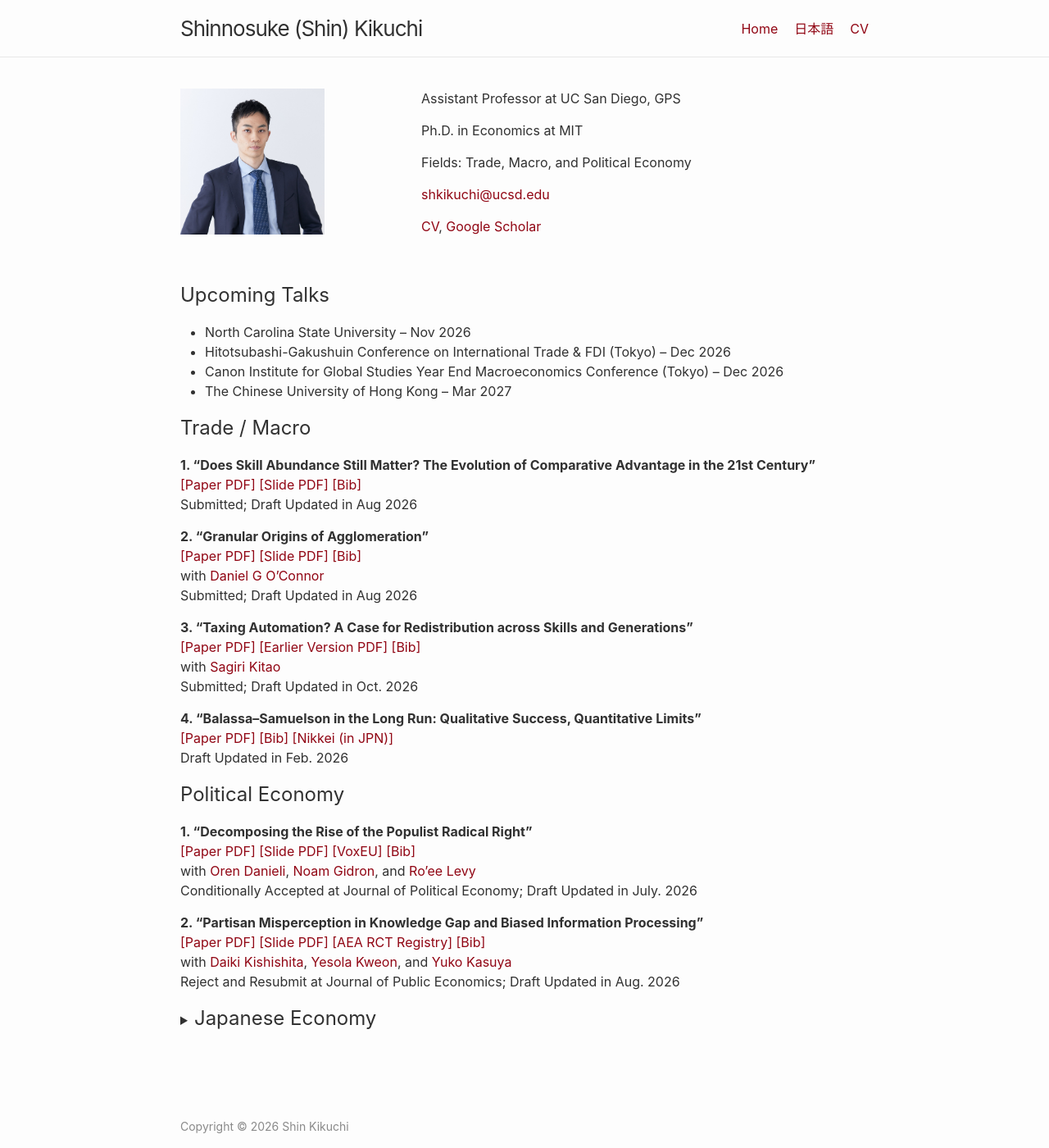
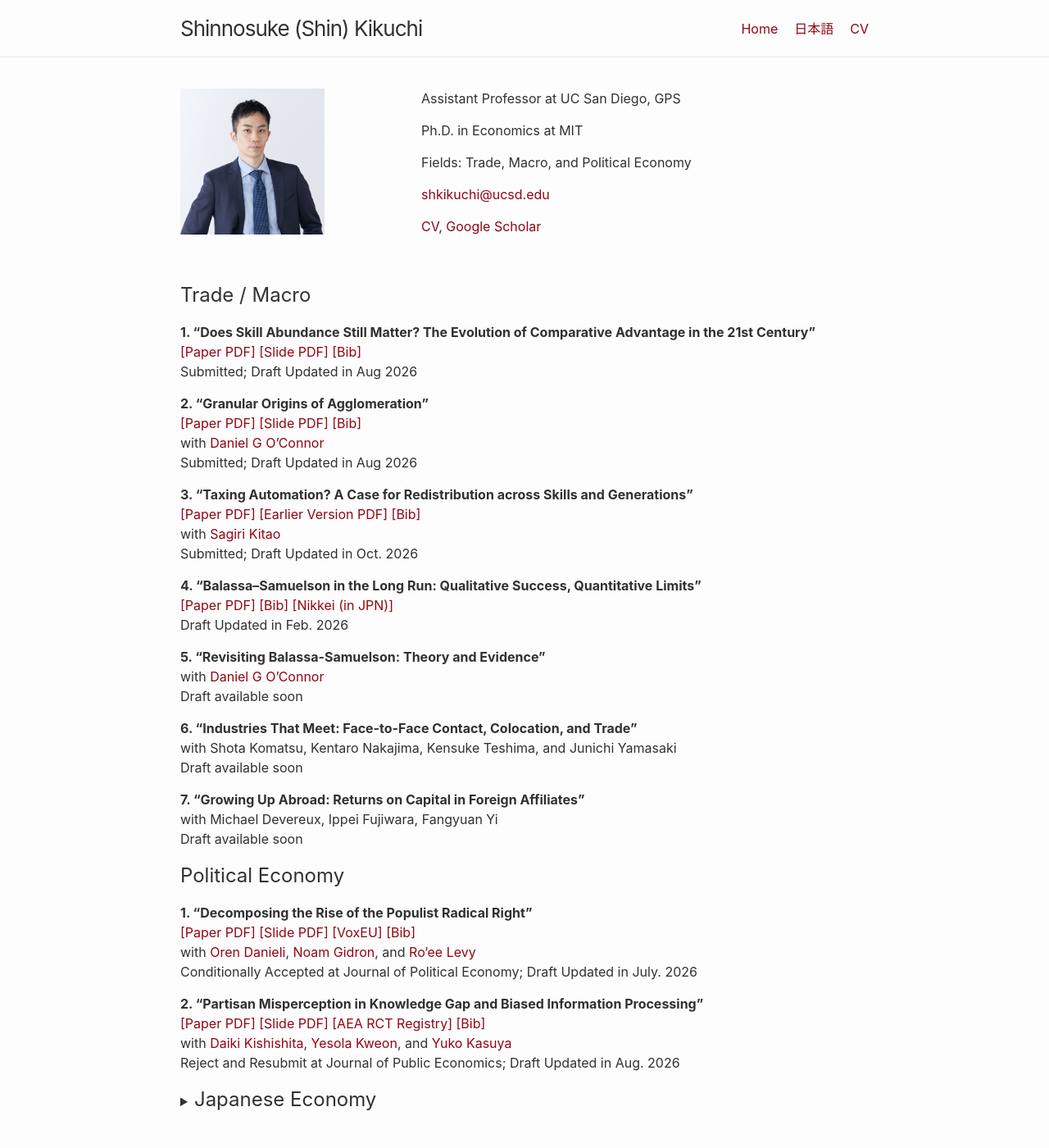
Before and after one commit to shinnkikuchi/shinnkikuchi.github.io, a Jekyll site: the page built from index.md, in a window 1280 px wide and 1400 px high. Shown: the whole window at 82% size. Built offline with Jekyll 4.4.1, drawn with Linux system fonts in a browser that asks for light colours.

Commit message:
Update index.md

```diff
--- a/index.md
+++ b/index.md
@@ -7,12 +7,7 @@
 ---
 <br>
 
-## Upcoming Talks
 
-- North Carolina State University – Nov 2026
-- Hitotsubashi-Gakushuin Conference on International Trade & FDI (Tokyo) – Dec 2026
-- Canon Institute for Global Studies  Year End Macroeconomics Conference (Tokyo) – Dec 2026
-- The Chinese University of Hong Kong – Mar 2027
 
 ## Trade / Macro
 
@@ -54,6 +49,28 @@
  <a href="https://www.nikkei.com/article/DGXZQOCD046LV0U6A300C2000000/" target="_blank">[Nikkei (in JPN)]</a>
 <br>
 Draft Updated in Feb. 2026
+<br>
+
+**5. "Revisiting Balassa-Samuelson: Theory and Evidence"**
+<br>
+with  <a href="https://www.danielgoconnor.com" target="_blank">Daniel G O'Connor</a>
+<br>
+Draft available soon
+<br>
+
+
+**6. "Industries That Meet: Face-to-Face Contact, Colocation, and Trade"**
+<br>
+with Shota Komatsu, Kentaro Nakajima, Kensuke Teshima, and Junichi Yamasaki
+<br>
+Draft available soon
+<br>
+
+**7. "Growing Up Abroad: Returns on Capital in Foreign Affiliates"**
+<br>
+with  Michael Devereux, Ippei Fujiwara, Fangyuan Yi
+<br>
+Draft available soon
 <br>
 
 
```
